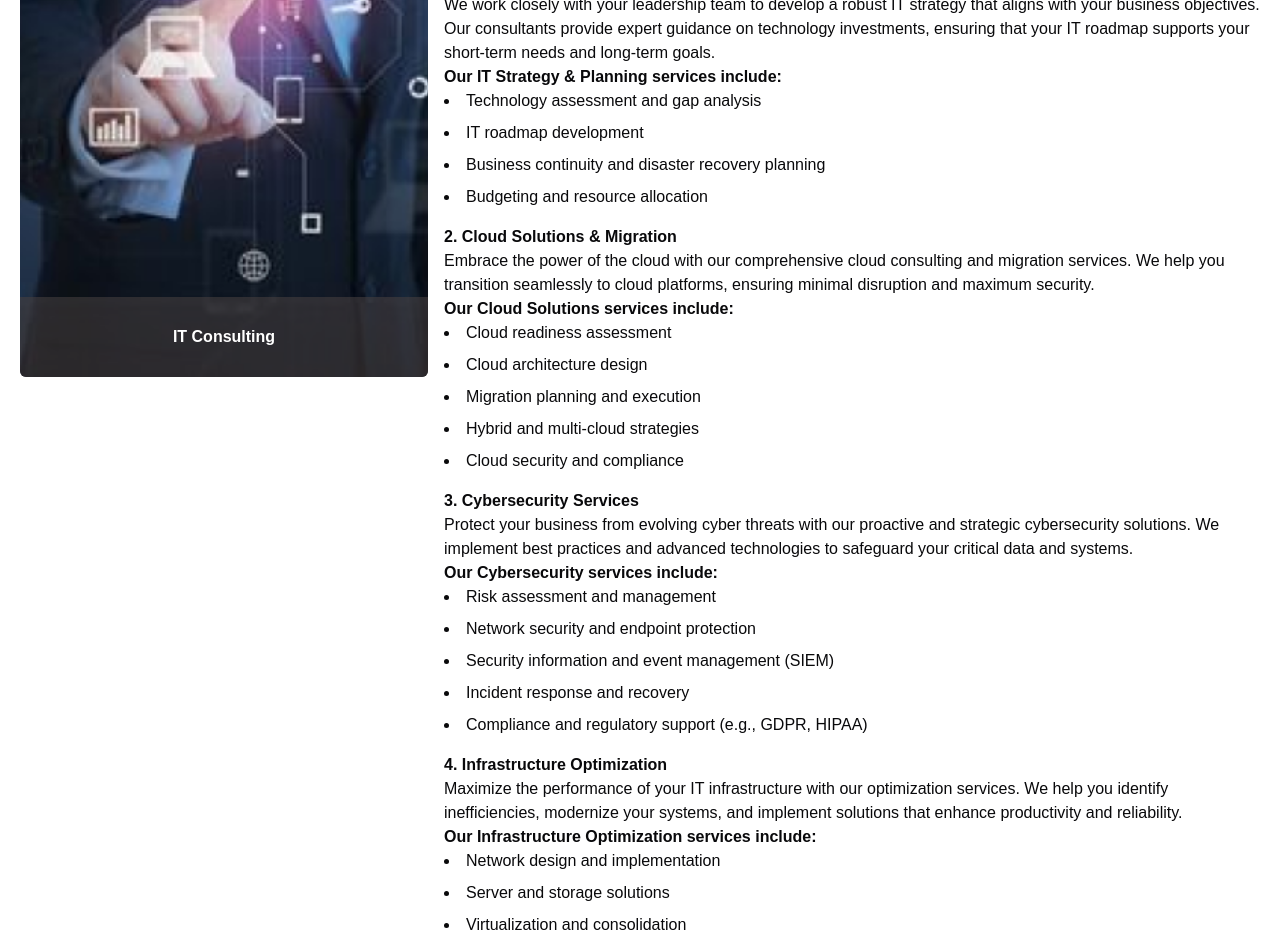
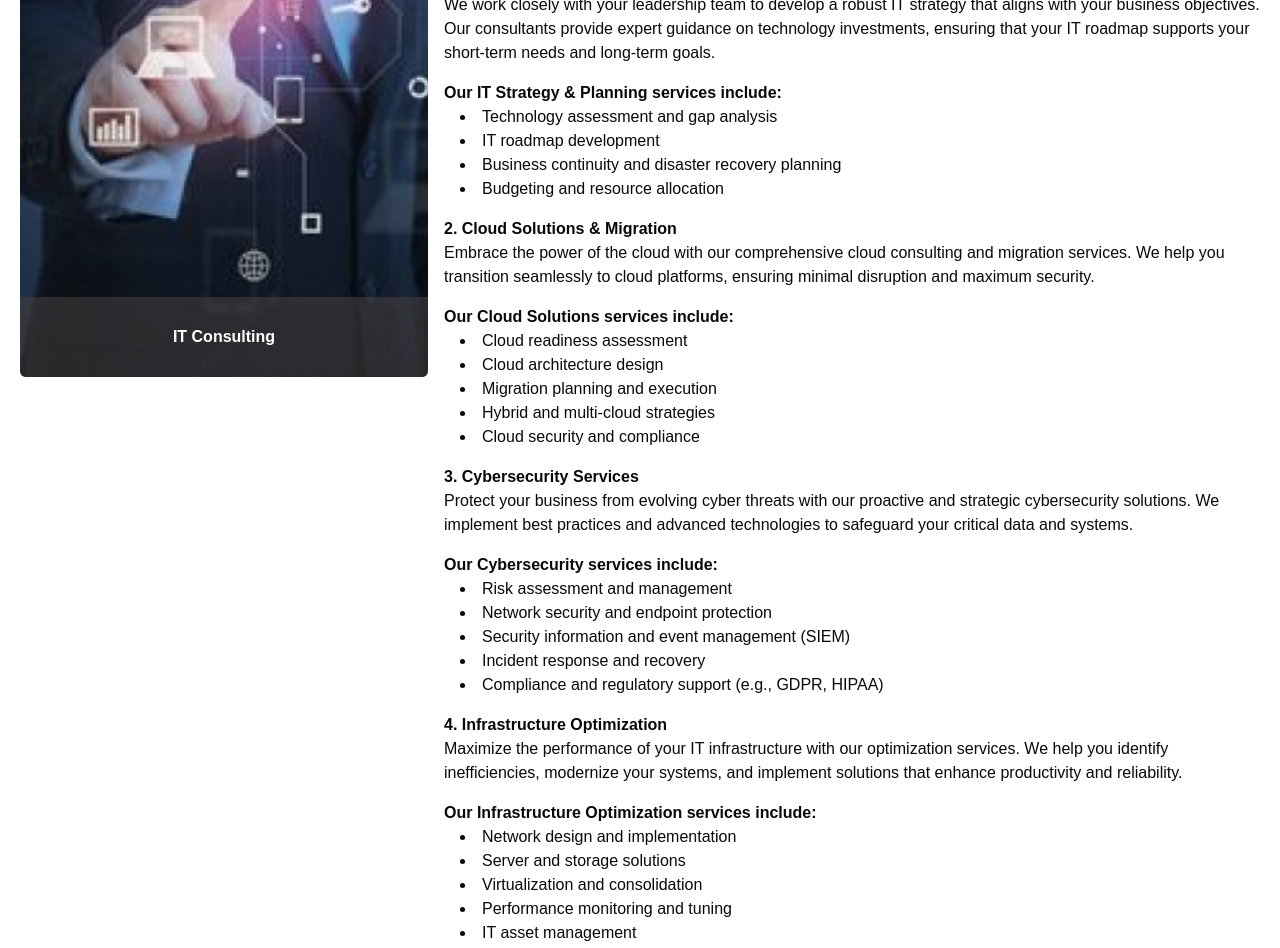
Before and after one commit to PraktyDev/junapril, a Next.js app: page /products/it-consulting in a window 1280 px wide. Shown: the part 1240-2188 px from the top of the page. Built offline with nearby package versions, Linux system fonts and the light colour scheme.

Commit message:
modified other sub-pages

```diff
--- a/src/app/products/HRPS/page.js
+++ b/src/app/products/HRPS/page.js
@@ -71,7 +71,7 @@ const page = () => {
 
             </span>
 
-            <div className="py-4"><Image className="w-full h-[500px] rounded-3xl object-cover" src='/images/prod12.png' alt="" width={1000} height={1000} /></div>
+            <div className="py-4"><Image className="w-full h-[500px] rounded-3xl object-cover" src='/images/producthrp.png' alt="" width={1000} height={1000} /></div>
 
             <p className='font-semibold'>Why Choose Junapril Solutions Ltd for Health Record Privacy?</p>
 
--- a/src/app/products/e-commerce/page.js
+++ b/src/app/products/e-commerce/page.js
@@ -46,13 +46,13 @@ const page = () => {
             <span className="font-semibold">E-COMMERCE</span>
             <span className="">In the rapidly evolving e-commerce landscape, we provide expert guidance that empowers businesses to thrive online. Our team has a proven track record of developing successful e-commerce strategies, creating user-friendly platforms, and executing effective digital marketing campaigns. We stay ahead of industry trends, ensuring that our clients can capitalize on new opportunities while delivering exceptional customer experiences.</span>
             <span className="font-semibold">Our E-Commerce Solution offers a combination of the following services:</span>
-            <ul className='flex flex-col space-y-2 list-disc list-inside'>
-                <li className=''>E-Commerce Strategy Development</li>
-                <li className=''>Website Design and Development</li>
-                <li className=''>Payment Processing Solutions</li>
-                <li className=''>Digital Marketing and SEO</li>
-                <li className=''>Customer Experience Optimization</li>
-                <li className=''>E-Commerce Analytics and Reporting</li>
+            <ul className='flex flex-col list-disc list-inside'>
+                <li className='pl-4'>E-Commerce Strategy Development</li>
+                <li className='pl-4'>Website Design and Development</li>
+                <li className='pl-4'>Payment Processing Solutions</li>
+                <li className='pl-4'>Digital Marketing and SEO</li>
+                <li className='pl-4'>Customer Experience Optimization</li>
+                <li className='pl-4'>E-Commerce Analytics and Reporting</li>
             </ul>
           </div>
         </div>
--- a/src/app/products/health-record-policy/page.js
+++ b/src/app/products/health-record-policy/page.js
@@ -46,12 +46,12 @@ const page = () => {
             <span className="font-semibold">HEALTH RECORD PRIVACY</span>
             <span className="">In the healthcare sector, safeguarding patient information is paramount. Our health record privacy solutions are designed to help healthcare organizations comply with regulations while implementing robust security measures to protect sensitive data. Our team is well-versed in HIPAA compliance and best practices for privacy management, providing our clients with the expertise needed to navigate the complexities of health information security.</span>
             <span className="font-semibold">Our Health Record Privacy Solution offers a combination of the following services:</span>
-            <ul className='flex flex-col space-y-2 list-disc list-inside'>
-                <li className=''>Regulatory Compliance Assessment</li>
-                <li className=''>Privacy Policy Development</li>
-                <li className=''>Data Security and Risk Management</li>
-                <li className=''>Employee Training and Awareness Programs</li>
-                <li className=''>Health Record Incident Response Planning</li>
+            <ul className='flex flex-col list-disc list-inside'>
+                <li className='pl-4'>Regulatory Compliance Assessment</li>
+                <li className='pl-4'>Privacy Policy Development</li>
+                <li className='pl-4'>Data Security and Risk Management</li>
+                <li className='pl-4'>Employee Training and Awareness Programs</li>
+                <li className='pl-4'>Health Record Incident Response Planning</li>
             </ul>
           </div>
         </div>
--- a/src/app/products/it-consulting/page.js
+++ b/src/app/products/it-consulting/page.js
@@ -49,51 +49,51 @@ const page = () => {
             <div>
               <p className="font-semibold">1. IT Strategy & Planning</p>
               <p>We work closely with your leadership team to develop a robust IT strategy that aligns with your business objectives. Our consultants provide expert guidance on technology investments, ensuring that your IT roadmap supports your short-term needs and long-term goals.</p>
-              <p className="font-semibold">Our IT Strategy & Planning services include:</p>
-              <ul className='flex flex-col space-y-2 list-disc list-inside'>
-                  <li className=''>Technology assessment and gap analysis</li>
-                  <li className=''>IT roadmap development</li>
-                  <li className=''>Business continuity and disaster recovery planning</li>
-                  <li className=''>Budgeting and resource allocation</li>
+              <p className="font-semibold mt-4">Our IT Strategy & Planning services include:</p>
+              <ul className='flex flex-col list-disc list-inside'>
+                  <li className='pl-4'>Technology assessment and gap analysis</li>
+                  <li className='pl-4'>IT roadmap development</li>
+                  <li className='pl-4'>Business continuity and disaster recovery planning</li>
+                  <li className='pl-4'>Budgeting and resource allocation</li>
               </ul>
             </div>
 
             <div>
               <p className="font-semibold">2. Cloud Solutions & Migration</p>
               <p>Embrace the power of the cloud with our comprehensive cloud consulting and migration services. We help you transition seamlessly to cloud platforms, ensuring minimal disruption and maximum security.</p>
-              <p className="font-semibold">Our Cloud Solutions services include:</p>
-              <ul className='flex flex-col space-y-2 list-disc list-inside'>
-                  <li className=''>Cloud readiness assessment</li>
-                  <li className=''>Cloud architecture design</li>
-                  <li className=''>Migration planning and execution</li>
-                  <li className=''>Hybrid and multi-cloud strategies</li>
-                  <li className=''>Cloud security and compliance </li>
+              <p className="font-semibold mt-4">Our Cloud Solutions services include:</p>
+              <ul className='flex flex-col list-disc list-inside'>
+                  <li className='pl-4'>Cloud readiness assessment</li>
+                  <li className='pl-4'>Cloud architecture design</li>
+                  <li className='pl-4'>Migration planning and execution</li>
+                  <li className='pl-4'>Hybrid and multi-cloud strategies</li>
+                  <li className='pl-4'>Cloud security and compliance </li>
               </ul>
             </div>
 
             <div>
               <p className="font-semibold">3. Cybersecurity Services</p>
               <p>Protect your business from evolving cyber threats with our proactive and strategic cybersecurity solutions. We implement best practices and advanced technologies to safeguard your critical data and systems.</p>
-              <p className="font-semibold">Our Cybersecurity services include:</p>
-              <ul className='flex flex-col space-y-2 list-disc list-inside'>
-                  <li className=''>Risk assessment and management</li>
-                  <li className=''>Network security and endpoint protection</li>
-                  <li className=''>Security information and event management (SIEM)</li>
-                  <li className=''>Incident response and recovery</li>
-                  <li className=''>Compliance and regulatory support (e.g., GDPR, HIPAA)</li>
+              <p className="font-semibold mt-4">Our Cybersecurity services include:</p>
+              <ul className='flex flex-col list-disc list-inside'>
+                  <li className='pl-4'>Risk assessment and management</li>
+                  <li className='pl-4'>Network security and endpoint protection</li>
+                  <li className='pl-4'>Security information and event management (SIEM)</li>
+                  <li className='pl-4'>Incident response and recovery</li>
+                  <li className='pl-4'>Compliance and regulatory support (e.g., GDPR, HIPAA)</li>
               </ul>
             </div>
 
             <div>
               <p className="font-semibold">4. Infrastructure Optimization</p>
               <p>Maximize the performance of your IT infrastructure with our optimization services. We help you identify inefficiencies, modernize your systems, and implement solutions that enhance productivity and reliability.</p>
-              <p className="font-semibold">Our Infrastructure Optimization services include:</p>
-              <ul className='flex flex-col space-y-2 list-disc list-inside'>
-                  <li className=''>Network design and implementation</li>
-                  <li className=''>Server and storage solutions</li>
-                  <li className=''>Virtualization and consolidation</li>
-                  <li className=''>Performance monitoring and tuning</li>
-                  <li className=''>IT asset management</li>
+              <p className="font-semibold mt-4">Our Infrastructure Optimization services include:</p>
+              <ul className='flex flex-col list-disc list-inside'>
+                  <li className='pl-4'>Network design and implementation</li>
+                  <li className='pl-4'>Server and storage solutions</li>
+                  <li className='pl-4'>Virtualization and consolidation</li>
+                  <li className='pl-4'>Performance monitoring and tuning</li>
+                  <li className='pl-4'>IT asset management</li>
               </ul>
             </div>
           </div>
--- a/src/app/products/recruitment/page.js
+++ b/src/app/products/recruitment/page.js
@@ -46,13 +46,13 @@ const page = () => {
             <span className="font-semibold">RECRUITMENT</span>
             <span className="">Our recruitment solutions are built on a foundation of industry knowledge and a keen understanding of workforce dynamics. We specialize in connecting organizations with top talent across various fields, including technology, healthcare, and finance. Our recruitment experts utilize innovative sourcing techniques and data-driven methodologies to identify candidates who not only possess the necessary skills but also align with our clients' organizational culture and values.</span>
             <span className="font-semibold">Our Recruitment Solution offers a combination of the following services:</span>
-            <ul className='flex flex-col space-y-2 list-disc list-inside'>
-                <li className=''>Talent Acquisition Strategy Development</li>
-                <li className=''>Job Advertising and Candidate Sourcing</li>
-                <li className=''>Screening and Assessment</li>
-                <li className=''>Interview Coordination and Support</li>
-                <li className=''>Offer Negotiation and Onboarding Support</li>
-                <li className=''>Recruitment Analytics and Reporting</li>
+            <ul className='flex flex-col list-disc list-inside'>
+                <li className='pl-4'>Talent Acquisition Strategy Development</li>
+                <li className='pl-4'>Job Advertising and Candidate Sourcing</li>
+                <li className='pl-4'>Screening and Assessment</li>
+                <li className='pl-4'>Interview Coordination and Support</li>
+                <li className='pl-4'>Offer Negotiation and Onboarding Support</li>
+                <li className='pl-4'>Recruitment Analytics and Reporting</li>
             </ul>
           </div>
         </div>
```
Also changed, not shown: src/app/products/training/page.js (+6 -6 lines).
